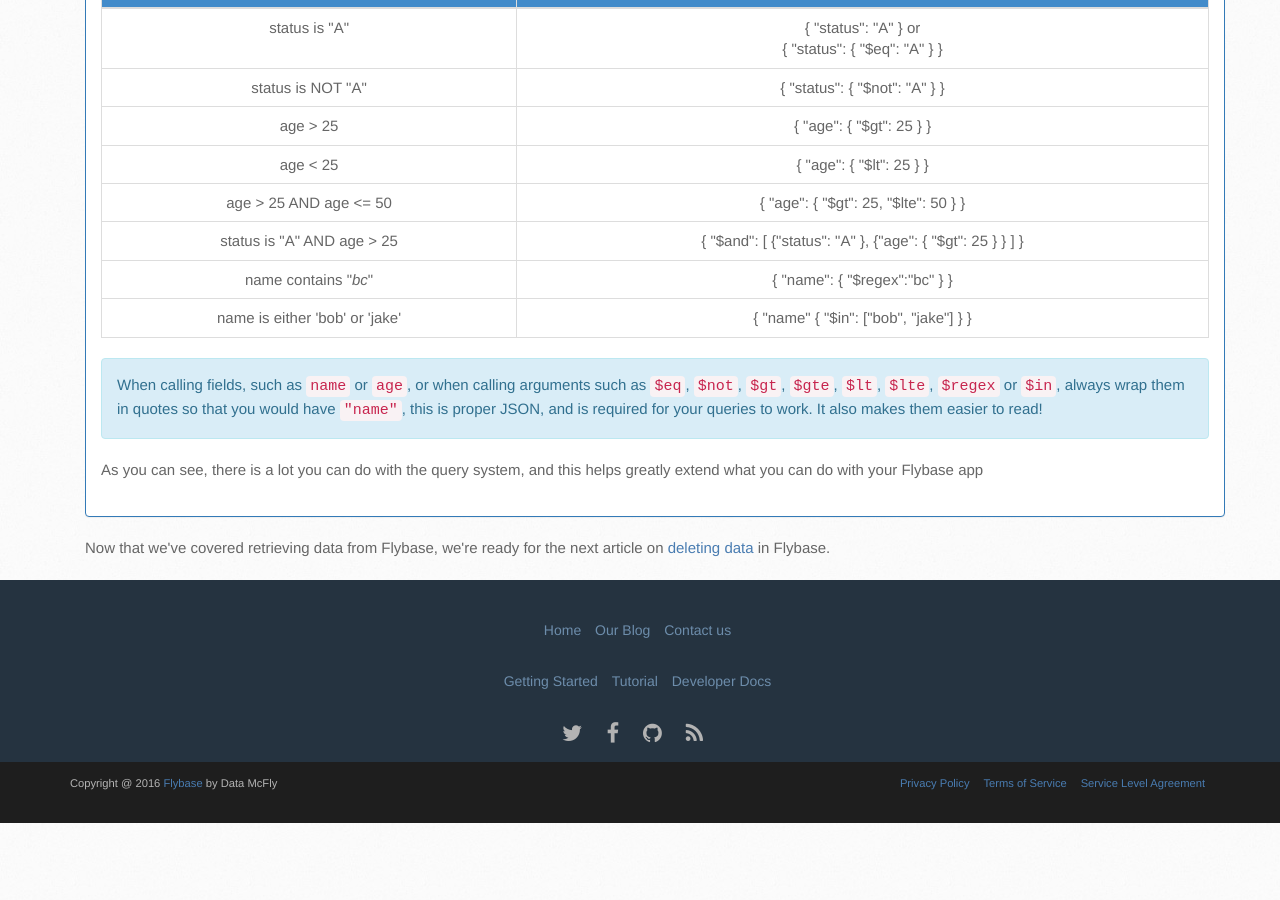
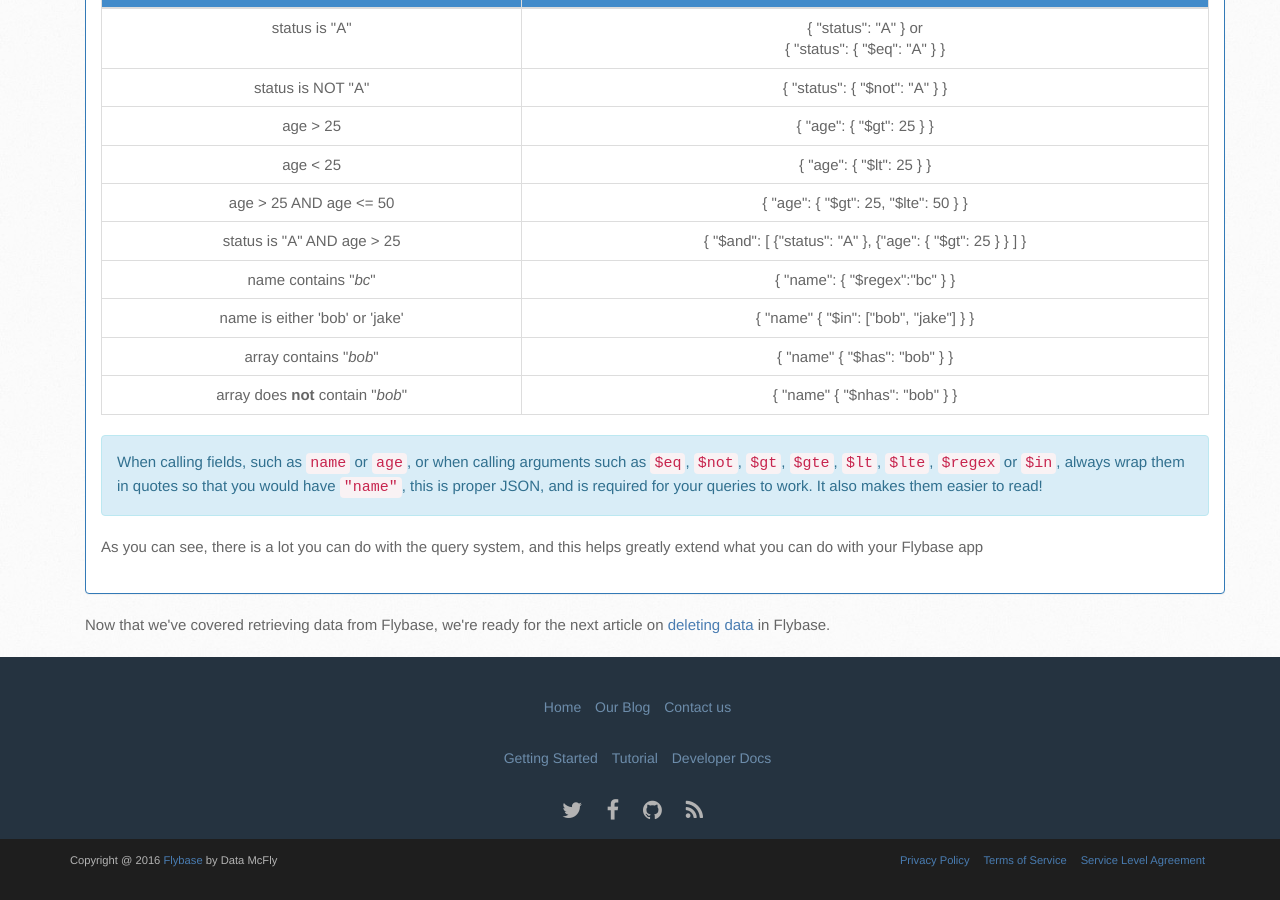
Before and after one commit to flybaseio/Docs, a Jekyll site: the page built from api/guide/reading-data.html, in a window 1280 px wide and 900 px high, scrolled down 2566 px. Built offline with Jekyll 4.4.1, drawn with Linux system fonts in a browser that asks for light colours; nearby versions of some CDN libraries; before the commit the page ends 3389 px from its top, so only the background shows below that.

Commit message:
Update reading-data.html

```diff
--- a/api/guide/reading-data.html
+++ b/api/guide/reading-data.html
@@ -187,6 +187,22 @@ permalink: /api/guide/reading-data.html
 							{ "name" { "$in": ["bob", "jake"] } }
 						</td>
 					</tr>
+					<tr>
+						<td>
+							array contains "<em>bob</em>"
+						</td>
+						<td>
+							{ "name" { "$has": "bob" } }
+						</td>
+					</tr>
+					<tr>
+						<td>
+							array does <strong>not</strong> contain "<em>bob</em>"
+						</td>
+						<td>
+							{ "name" { "$nhas": "bob" } }
+						</td>
+					</tr>
 				</tbody>
 			</table>
 			<div class="alert alert-info">
```
